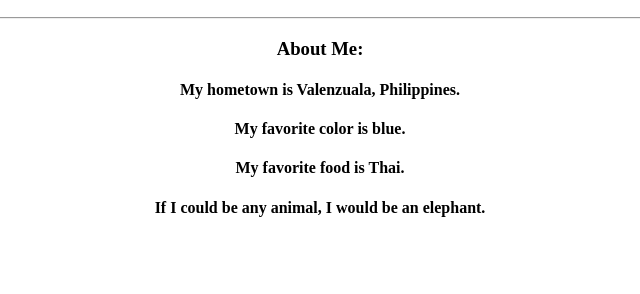
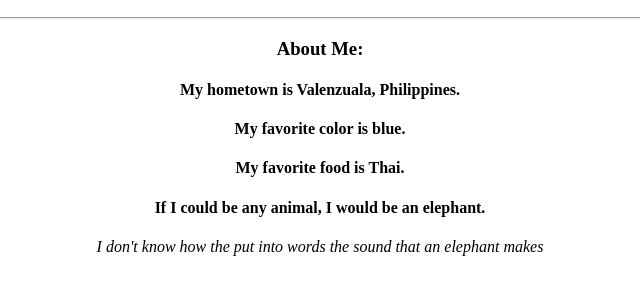
Before and after one commit to acruz-01/practice-repo, a plain HTML site: page index.html in a window 1280 px wide. Shown: the part 110-404 px from the top of the page, without its empty margins (320-960 px from the left). Drawn offline with Linux system fonts and the light colour scheme.

Commit message:
Added a line to my profile

```diff
--- a/index.html
+++ b/index.html
@@ -15,6 +15,7 @@
 					<h4>My favorite color is blue.</h4>
 					<h4>My favorite food is Thai.</h4>
 					<h4>If I could be any animal, I would be an elephant.</h4>
+                    <em>I don't know how the put into words the sound that an elephant makes</em>
 			</div>
 		  </body>
 		</html>
```
